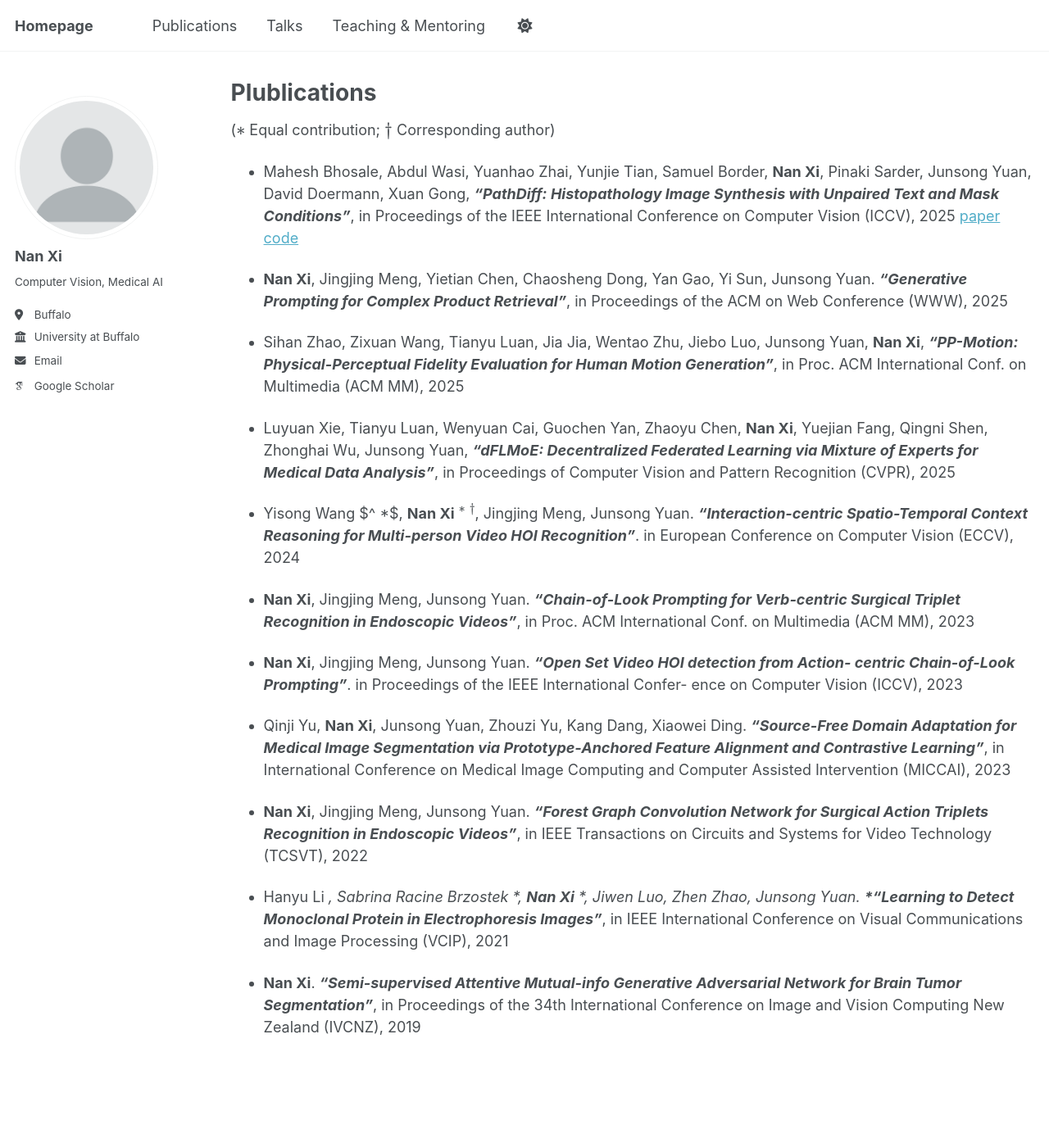
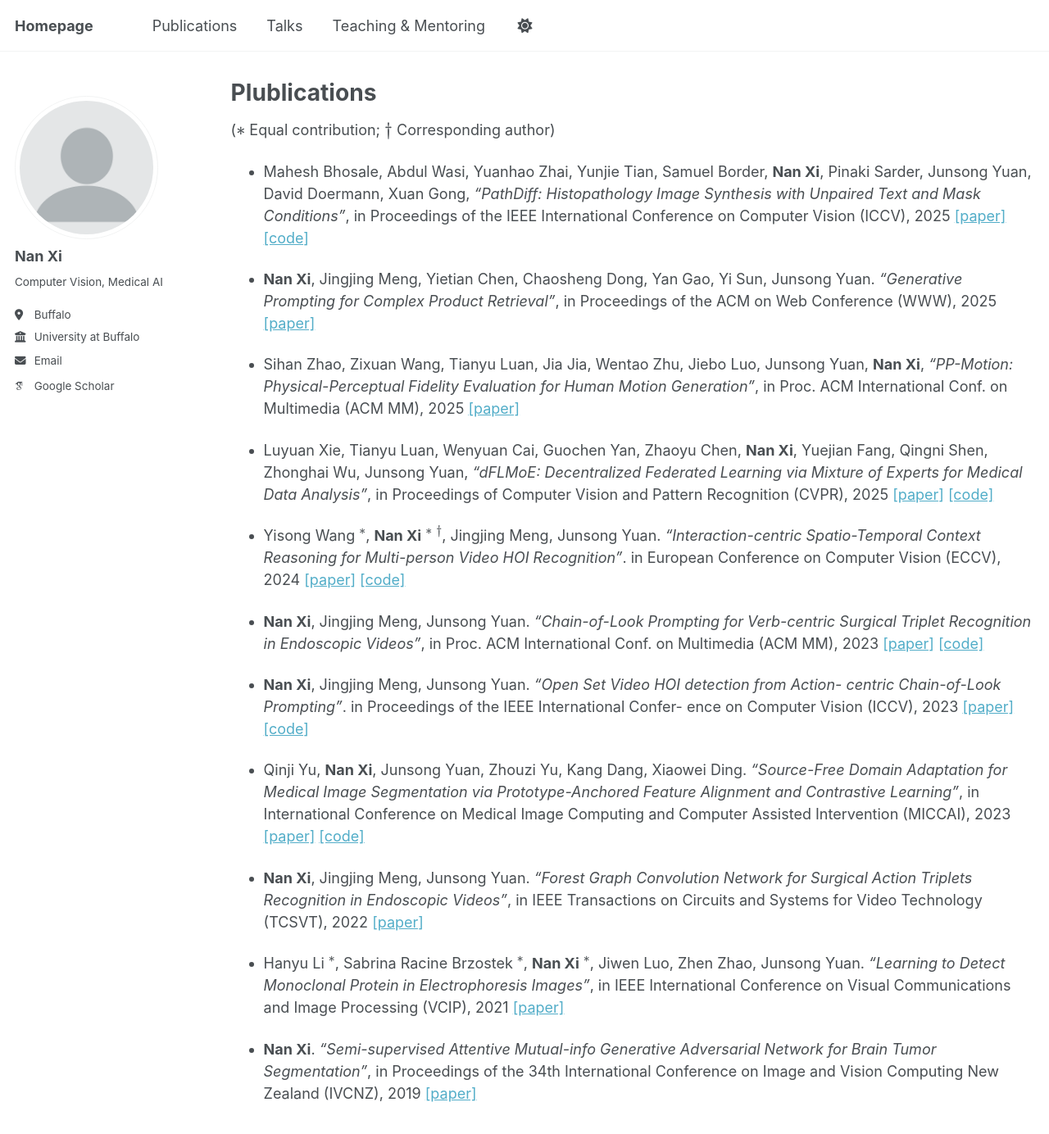
Before and after one commit to southnx/southnx.github.io, a Jekyll site: the page built from _pages/publications.md, in a window 1280 px wide and 1400 px high. Shown: the top 1384 px of the window at 82% size. Built offline with Jekyll 4.4.1, drawn with Linux system fonts in a browser that asks for light colours; some web fonts are replaced; a script that is not in the unit is left out.

Commit message:
Update publications.md

```diff
--- a/_pages/publications.md
+++ b/_pages/publications.md
@@ -7,24 +7,24 @@ author_profile: authors
 
 ($$*$$ Equal contribution; $$\dagger$$ Corresponding author)
 
-- Mahesh Bhosale, Abdul Wasi, Yuanhao Zhai, Yunjie Tian, Samuel Border, **Nan Xi**, Pinaki Sarder, Junsong Yuan, David Doermann, Xuan Gong, ***“PathDiff: Histopathology Image Synthesis with Unpaired Text and Mask Conditions”***, in Proceedings of the IEEE International Conference on Computer Vision (ICCV), 2025 [paper](https://arxiv.org/pdf/2506.23440)  [code](https://github.com/bhosalems/PathDiff?tab=readme-ov-file)
+- Mahesh Bhosale, Abdul Wasi, Yuanhao Zhai, Yunjie Tian, Samuel Border, **Nan Xi**, Pinaki Sarder, Junsong Yuan, David Doermann, Xuan Gong, *“PathDiff: Histopathology Image Synthesis with Unpaired Text and Mask Conditions”*, in Proceedings of the IEEE International Conference on Computer Vision (ICCV), 2025 [[paper]](https://arxiv.org/pdf/2506.23440)  [[code]](https://github.com/bhosalems/PathDiff?tab=readme-ov-file)
 
-- **Nan Xi**, Jingjing Meng, Yietian Chen, Chaosheng Dong, Yan Gao, Yi Sun, Junsong Yuan. ***“Generative Prompting for Complex Product Retrieval”***, in Proceedings of the ACM on Web Conference (WWW), 2025
+- **Nan Xi**, Jingjing Meng, Yietian Chen, Chaosheng Dong, Yan Gao, Yi Sun, Junsong Yuan. *“Generative Prompting for Complex Product Retrieval”*, in Proceedings of the ACM on Web Conference (WWW), 2025 [[paper]](https://dl.acm.org/doi/abs/10.1145/3701716.3715546)
 
-- Sihan Zhao, Zixuan Wang, Tianyu Luan, Jia Jia, Wentao Zhu, Jiebo Luo, Junsong Yuan, **Nan Xi**, ***“PP-Motion: Physical-Perceptual Fidelity Evaluation for Human Motion Generation”***, in Proc. ACM International Conf. on Multimedia (ACM MM), 2025
+- Sihan Zhao, Zixuan Wang, Tianyu Luan, Jia Jia, Wentao Zhu, Jiebo Luo, Junsong Yuan, **Nan Xi**, *“PP-Motion: Physical-Perceptual Fidelity Evaluation for Human Motion Generation”*, in Proc. ACM International Conf. on Multimedia (ACM MM), 2025 [[paper]](https://arxiv.org/pdf/2508.08179?)
 
-- Luyuan Xie, Tianyu Luan, Wenyuan Cai, Guochen Yan, Zhaoyu Chen, **Nan Xi**, Yuejian Fang, Qingni Shen, Zhonghai Wu, Junsong Yuan, ***“dFLMoE: Decentralized Federated Learning via Mixture of Experts for Medical Data Analysis”***, in Proceedings of Computer Vision and Pattern Recognition (CVPR), 2025
+- Luyuan Xie, Tianyu Luan, Wenyuan Cai, Guochen Yan, Zhaoyu Chen, **Nan Xi**, Yuejian Fang, Qingni Shen, Zhonghai Wu, Junsong Yuan, *“dFLMoE: Decentralized Federated Learning via Mixture of Experts for Medical Data Analysis”*, in Proceedings of Computer Vision and Pattern Recognition (CVPR), 2025 [[paper]](https://openaccess.thecvf.com/content/CVPR2025/papers/Xie_dFLMoE_Decentralized_Federated_Learning_via_Mixture_of_Experts_for_Medical_CVPR_2025_paper.pdf) [[code]](https://openaccess.thecvf.com/content/CVPR2025/papers/Xie_dFLMoE_Decentralized_Federated_Learning_via_Mixture_of_Experts_for_Medical_CVPR_2025_paper.pdf)
 
-- Yisong Wang $^ \*$, **Nan Xi** $$^ *$$ $$^ \dagger$$, Jingjing Meng, Junsong Yuan. ***“Interaction-centric Spatio-Temporal Context Reasoning for Multi-person Video HOI Recognition”***. in European Conference on Computer Vision (ECCV), 2024
+- Yisong Wang $$^ *$$, **Nan Xi** $$^ *$$ $$^ \dagger$$, Jingjing Meng, Junsong Yuan. *“Interaction-centric Spatio-Temporal Context Reasoning for Multi-person Video HOI Recognition”*. in European Conference on Computer Vision (ECCV), 2024 [[paper]](https://www.ecva.net/papers/eccv_2024/papers_ECCV/papers/04769.pdf) [[code]](https://github.com/southnx/IcH-Vid-HOI)
 
-- **Nan Xi**, Jingjing Meng, Junsong Yuan. ***“Chain-of-Look Prompting for Verb-centric Surgical Triplet Recognition in Endoscopic Videos”***, in Proc. ACM International Conf. on Multimedia (ACM MM), 2023
+- **Nan Xi**, Jingjing Meng, Junsong Yuan. *“Chain-of-Look Prompting for Verb-centric Surgical Triplet Recognition in Endoscopic Videos”*, in Proc. ACM International Conf. on Multimedia (ACM MM), 2023 [[paper]](https://par.nsf.gov/servlets/purl/10542741) [[code]](https://github.com/southnx/CoLSurgical)
 
-- **Nan Xi**, Jingjing Meng, Junsong Yuan. ***“Open Set Video HOI detection from Action- centric Chain-of-Look Prompting”***. in Proceedings of the IEEE International Confer- ence on Computer Vision (ICCV), 2023
+- **Nan Xi**, Jingjing Meng, Junsong Yuan. *“Open Set Video HOI detection from Action- centric Chain-of-Look Prompting”*. in Proceedings of the IEEE International Confer- ence on Computer Vision (ICCV), 2023  [[paper]](https://openaccess.thecvf.com/content/ICCV2023/papers/Xi_Open_Set_Video_HOI_detection_from_Action-Centric_Chain-of-Look_Prompting_ICCV_2023_paper.pdf) [[code]](https://github.com/southnx/ACoLP)
 
-- Qinji Yu, **Nan Xi**, Junsong Yuan, Zhouzi Yu, Kang Dang, Xiaowei Ding. ***“Source-Free Domain Adaptation for Medical Image Segmentation via Prototype-Anchored Feature Alignment and Contrastive Learning”***, in International Conference on Medical Image Computing and Computer Assisted Intervention (MICCAI), 2023
+- Qinji Yu, **Nan Xi**, Junsong Yuan, Zhouzi Yu, Kang Dang, Xiaowei Ding. *“Source-Free Domain Adaptation for Medical Image Segmentation via Prototype-Anchored Feature Alignment and Contrastive Learning”*, in International Conference on Medical Image Computing and Computer Assisted Intervention (MICCAI), 2023  [[paper]](https://arxiv.org/pdf/2307.09769) [[code]](https://github.com/CSCYQJ/MICCAI23-ProtoContra-SFDA)
 
-- **Nan Xi**, Jingjing Meng, Junsong Yuan. ***“Forest Graph Convolution Network for Surgical Action Triplets Recognition in Endoscopic Videos”***, in IEEE Transactions on Circuits and Systems for Video Technology (TCSVT), 2022
+- **Nan Xi**, Jingjing Meng, Junsong Yuan. *“Forest Graph Convolution Network for Surgical Action Triplets Recognition in Endoscopic Videos”*, in IEEE Transactions on Circuits and Systems for Video Technology (TCSVT), 2022 [[paper]](https://ieeexplore.ieee.org/ielaam/76/9973795/9831997-aam.pdf)
 
-- Hanyu Li *, Sabrina Racine Brzostek *, **Nan Xi** *, Jiwen Luo, Zhen Zhao, Junsong Yuan. ***“Learning to Detect Monoclonal Protein in Electrophoresis Images”***, in IEEE International Conference on Visual Communications and Image Processing (VCIP), 2021
+- Hanyu Li $$^ *$$, Sabrina Racine Brzostek $$^ *$$, **Nan Xi** $$^ *$$, Jiwen Luo, Zhen Zhao, Junsong Yuan. *“Learning to Detect Monoclonal Protein in Electrophoresis Images”*, in IEEE International Conference on Visual Communications and Image Processing (VCIP), 2021  [[paper]](https://ieeexplore.ieee.org/abstract/document/9675332)
 
-- **Nan Xi**. ***“Semi-supervised Attentive Mutual-info Generative Adversarial Network for Brain Tumor Segmentation”***, in Proceedings of the 34th International Conference on Image and Vision Computing New Zealand (IVCNZ), 2019
+- **Nan Xi**. *“Semi-supervised Attentive Mutual-info Generative Adversarial Network for Brain Tumor Segmentation”*, in Proceedings of the 34th International Conference on Image and Vision Computing New Zealand (IVCNZ), 2019  [[paper]](https://ieeexplore.ieee.org/abstract/document/8961008)
```
